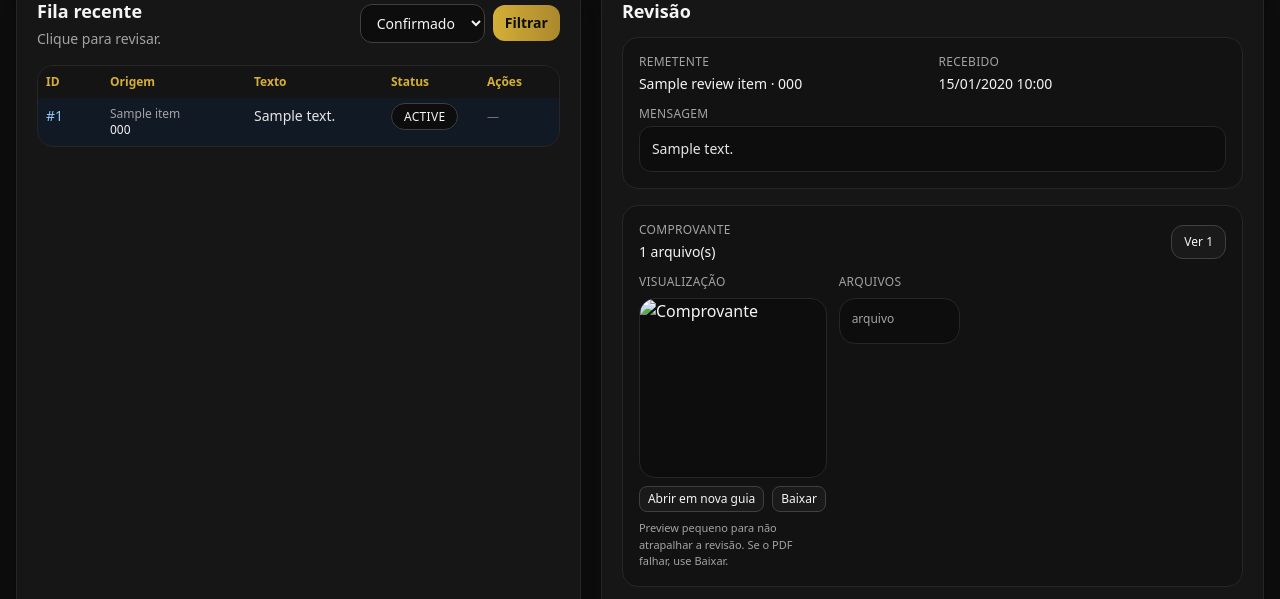
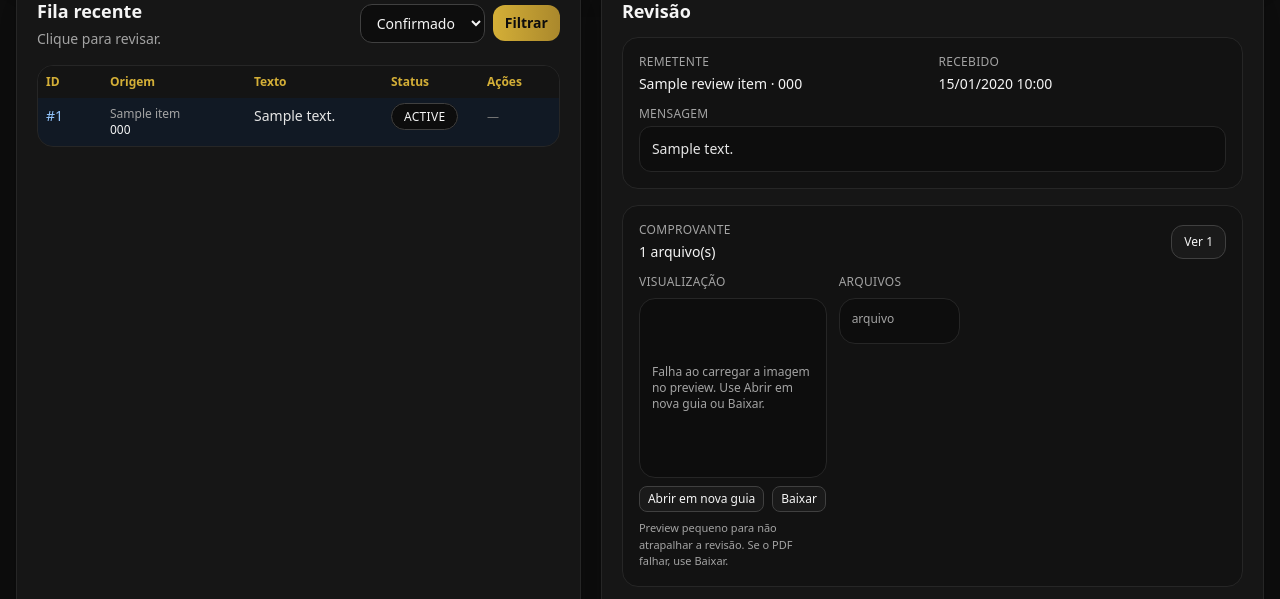
Before and after one commit to barbosaoeas/ofi7, a Django app: template templates/budgets/finance_whatsapp_queue.html in a window 1280 px wide. Shown: the part 399-998 px from the top of the page. Run offline with Django 5.2, Linux system fonts and the light colour scheme; the template is opened without the code that fills it: most values are stand-ins (such as "Sample title", 1, 10 or a date in 2020); grey boxes marked "Sample" are stand-in pictures; some libraries are stand-ins or nearby versions.

Commit message:
WhatsApp: permitir embed do anexo (SAMEORIGIN) + fallback preview

```diff
--- a/budgets/views.py
+++ b/budgets/views.py
@@ -1677,7 +1677,10 @@ class FinanceWhatsappAttachmentView(RoleRequiredMixin, View):
         disposition = 'attachment' if (request.GET.get('download') or '').strip() == '1' else 'inline'
 
         resp = FileResponse(f, content_type=content_type)
-        resp['Content-Disposition'] = f"{disposition}; filename*=UTF-8''{quote(filename)}"
+        safe_ascii = filename.encode('ascii', errors='ignore').decode('ascii') or 'arquivo'
+        resp['Content-Disposition'] = f'{disposition}; filename="{safe_ascii}"; filename*=UTF-8\'\'{quote(filename)}'
+        resp['X-Frame-Options'] = 'SAMEORIGIN'
+        resp['Cache-Control'] = 'no-store'
         return resp
 
 
--- a/templates/budgets/finance_whatsapp_queue.html
+++ b/templates/budgets/finance_whatsapp_queue.html
@@ -336,12 +336,20 @@
           iframe.src = url;
           iframe.className = 'h-full w-full bg-black';
           iframe.setAttribute('loading', 'lazy');
+          iframe.addEventListener('error', function () {
+            preview.innerHTML =
+              '<div class=\"p-3 text-xs text-[#A3A3A3]\">Falha ao carregar o PDF no preview. Use Baixar.</div>';
+          });
           preview.appendChild(iframe);
         } else {
           var img = document.createElement('img');
           img.src = url;
           img.className = 'h-full w-full object-contain';
           img.alt = name || 'Comprovante';
+          img.addEventListener('error', function () {
+            preview.innerHTML =
+              '<div class=\"p-3 text-xs text-[#A3A3A3]\">Falha ao carregar a imagem no preview. Use Abrir em nova guia ou Baixar.</div>';
+          });
           preview.appendChild(img);
         }
       }
```
